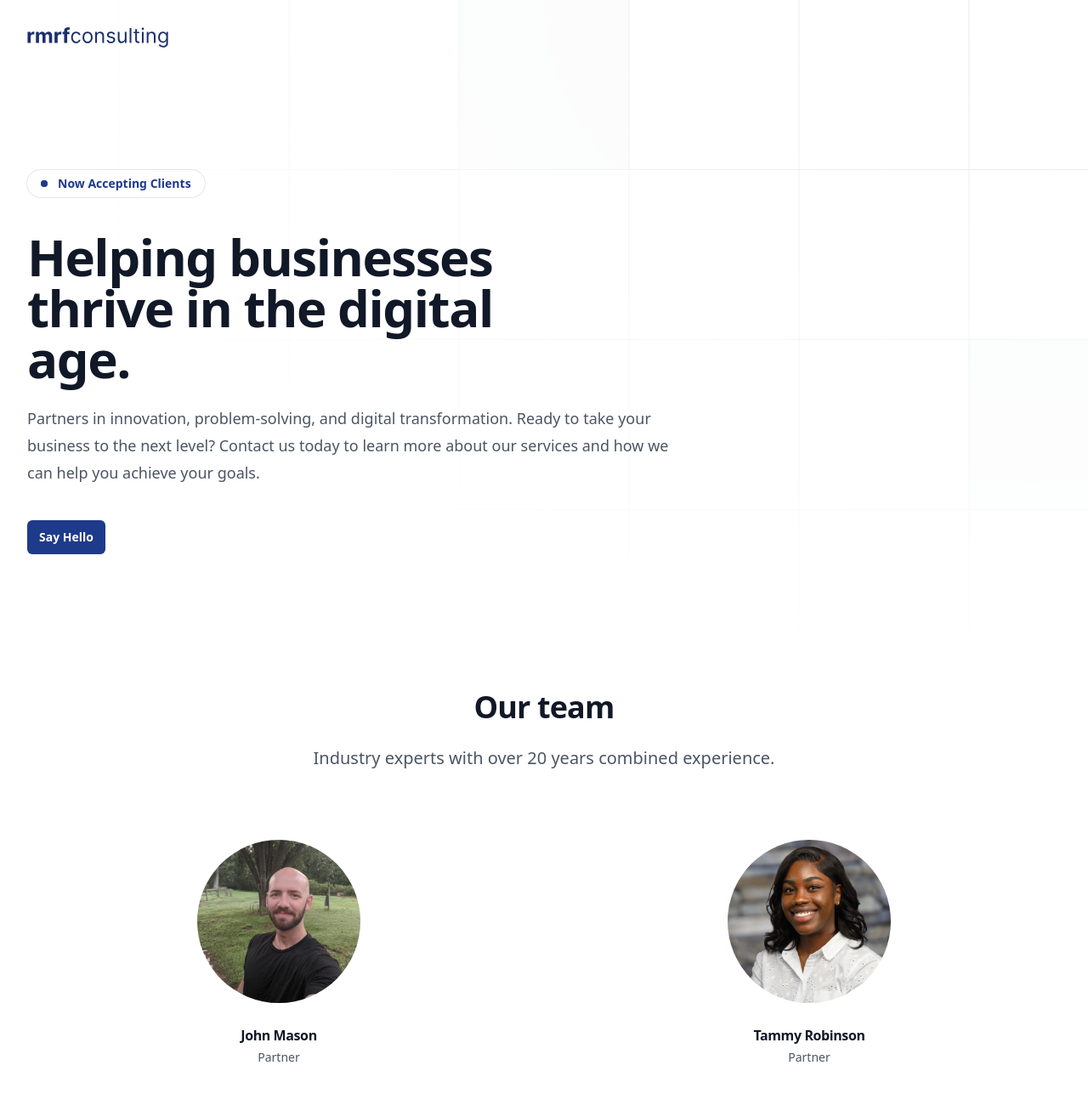
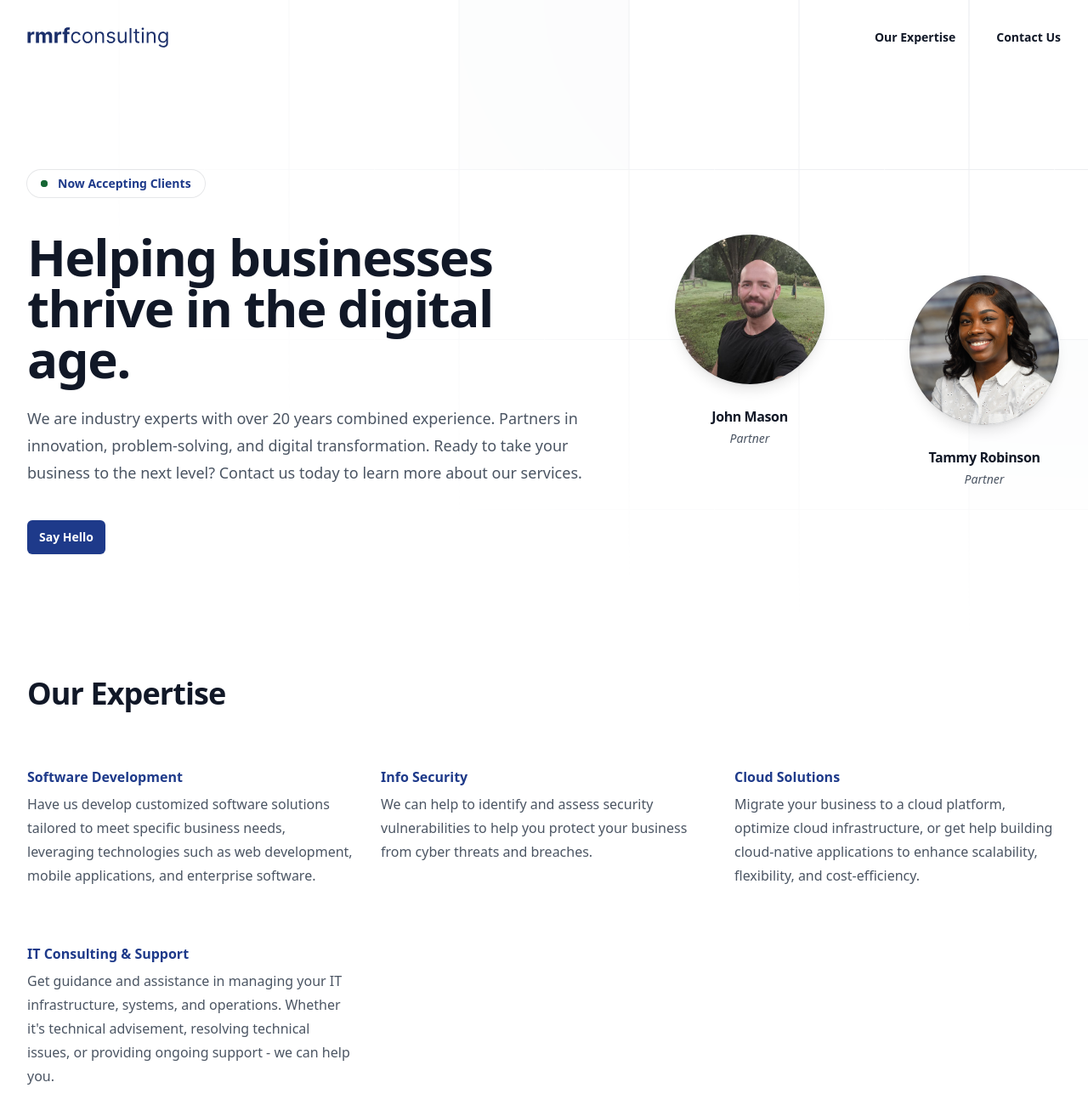
Before and after one commit to rmrfconsulting/rmrfconsulting.github.io, a plain HTML site: page index.html in a window 1280 px wide. Shown: the top 1300 px of the page at 85% size. Drawn offline with nearby package versions, Linux system fonts and the light colour scheme.

Commit message:
add expertise section and move team photos

```diff
--- a/index.html
+++ b/index.html
@@ -7,13 +7,25 @@
     <script src="https://cdn.tailwindcss.com"></script>
 </head>
 <body>
+  <div class="min-w-[320px]">
     <div class="bg-white">
-      <header class="absolute inset-x-0 top-0 z-50">
-        <nav class="mx-auto max-w-7xl flex items-center justify-between p-6 lg:p-8" aria-label="Global">
+      <header class="absolute inset-x-0 top-0 z-50 min-w-[320px]">
+        <nav class="mx-auto max-w-7xl flex items-center justify-between p-6 md:p-8 md:px-12 lg:px-8" aria-label="Global">
           <div class="flex lg:flex-1">
-            <a href="#" class="-m-1.5 p-1.5">
+            <a href="/" class="-m-1.5 p-1.5">
               <span class="sr-only">RMRF Consulting</span>
               <img class="h-6 w-auto" src="/assets/img/logo.svg" alt="RMRF Consulting Logo">
+            </a>
+          </div>
+          <div class="hidden md:flex md:gap-x-12">
+            <a href="#expertise" class="text-sm font-semibold leading-6 text-gray-900 hover:text-gray-600">Our Expertise</a>
+            <a href="mailto:contact@rmrfconsulting.com" class="text-sm font-semibold leading-6 text-gray-900 hover:text-gray-600">Contact Us</a>
+          </div>
+          <div class="md:hidden">
+            <a href="mailto:contact@rmrfconsulting.com" class="text-sm font-semibold leading-6 text-gray-900 hover:text-gray-600">
+              <svg xmlns="http://www.w3.org/2000/svg" fill="none" viewBox="0 0 24 24" stroke-width="1.5" stroke="currentColor" class="w-6 h-6">
+                <path stroke-linecap="round" stroke-linejoin="round" d="M21.75 6.75v10.5a2.25 2.25 0 0 1-2.25 2.25h-15a2.25 2.25 0 0 1-2.25-2.25V6.75m19.5 0A2.25 2.25 0 0 0 19.5 4.5h-15a2.25 2.25 0 0 0-2.25 2.25m19.5 0v.243a2.25 2.25 0 0 1-1.07 1.916l-7.5 4.615a2.25 2.25 0 0 1-2.36 0L3.32 8.91a2.25 2.25 0 0 1-1.07-1.916V6.75" />
+              </svg>
             </a>
           </div>
         </nav>
@@ -31,47 +43,69 @@
           </svg>
           <rect width="100%" height="100%" stroke-width="0" fill="url(#83fd4e5a-9d52-42fc-97b6-718e5d7ee527)" />
         </svg>
-        <div class="mx-auto max-w-7xl px-6 py-24 sm:py-32 lg:flex lg:items-center lg:gap-x-10 lg:px-8 lg:py-40">
-          <div class="mx-auto max-w-3xl lg:mx-0 lg:flex-auto">
+        <div class="mx-auto max-w-7xl px-6 py-24 sm:pt-32 lg:flex lg:items-center lg:gap-x-16 lg:px-8 lg:pt-40">
+          <div class="mx-auto max-w-2xl lg:mx-0 lg:flex-auto">
             <div class="flex">
               <div class="relative flex items-center gap-x-3 rounded-full px-4 py-1 text-sm leading-6 text-gray-600 ring-1 ring-gray-900/10 hover:ring-gray-900/20">
                 <span class="relative flex h-2 w-2">
-                  <span class="animate-ping absolute inline-flex h-full w-full rounded-full bg-blue-800 opacity-75"></span>
-                  <span class="relative inline-flex rounded-full h-2 w-2 bg-blue-900"></span>
+                  <span class="animate-ping absolute inline-flex h-full w-full rounded-full bg-green-700 opacity-75"></span>
+                  <span class="relative inline-flex rounded-full h-2 w-2 bg-green-800"></span>
                 </span>
                 <span class="font-semibold text-blue-900">Now Accepting Clients</span>
               </div>
             </div>
             <h1 class="mt-10 max-w-2xl text-4xl font-bold tracking-tight text-gray-900 sm:text-6xl">Helping businesses thrive in the digital age.</h1>
-            <p class="mt-6 text-lg leading-8 text-gray-600">Partners in innovation, problem-solving, and digital transformation. Ready to take your business to the next level? Contact us today to learn more about our services and how we can help you achieve your goals.</p>
+            <p class="mt-6 text-lg leading-8 text-gray-600">We are industry experts with over 20 years combined experience. Partners in innovation, problem-solving, and digital transformation. Ready to take your business to the next level? Contact us today to learn more about our services.</p>
             <div class="mt-10 flex items-center gap-x-6">
-              <a href="#" class="rounded-md bg-blue-900 px-3.5 py-2.5 text-sm font-semibold text-white shadow-sm hover:bg-blue-800 focus-visible:outline focus-visible:outline-2 focus-visible:outline-offset-2 focus-visible:outline-blue-900">Say Hello</a>
+              <a href="mailto:contact@rmrfconsulting.com" class="rounded-md bg-blue-900 px-3.5 py-2.5 text-sm font-semibold text-white shadow-sm hover:bg-blue-800 focus-visible:outline focus-visible:outline-2 focus-visible:outline-offset-2 focus-visible:outline-blue-900">Say Hello</a>
             </div>
           </div>
           <div class="mt-16 sm:mt-24 lg:mt-0 lg:flex-shrink-0 lg:flex-grow">
             <!-- hold -->
+            <ul role="list" class="mx-auto grid max-w-2xl sm:grid-cols-2 gap-x-12 gap-y-16 text-center lg:mx-0 lg:max-w-none lg:-mr-6">
+              <li>
+                <div class="relative mx-auto h-44 w-44 rounded-full">
+                  <img class="mx-auto w-full h-full rounded-full shadow-lg" src="/assets/img/mason.jpeg" alt="John Mason, Engineer">
+                  <div class="pointer-events-none absolute inset-0 rounded-full ring-1 ring-inset ring-gray-900/10"></div>
+                </div>
+                <h3 class="mt-6 text-base font-semibold leading-7 tracking-tight text-gray-900">John Mason</h3>
+                <p class="text-sm leading-6 text-gray-600 italic">Partner</p>
+              </li>
+              <li class="lg:pt-12">
+                <div class="relative mx-auto h-44 w-44 rounded-full">
+                  <img class="mx-auto w-full h-full rounded-full shadow-lg" src="/assets/img/robinson.jpeg" alt="Tammy Robinson, Engineer">
+                  <div class="pointer-events-none absolute inset-0 rounded-full ring-1 ring-inset ring-gray-900/10"></div>
+                </div>
+                <h3 class="mt-6 text-base font-semibold leading-7 tracking-tight text-gray-900">Tammy Robinson</h3>
+                <p class="text-sm leading-6 text-gray-600 italic">Partner</p>
+              </li>
+            </ul>
           </div>
         </div>
       </div>
     </div>
-
-    <div class="mx-auto max-w-7xl px-6 lg:px-8">
-      <div class="mx-auto max-w-2xl text-center">
-        <h2 class="text-4xl font-bold tracking-tight text-gray-900 sm:text-4xl">Our team</h2>
-        <p class="mt-6 text-xl leading-8 text-gray-600">Industry experts with over 20 years combined experience.</p>
+    <div class="mx-auto max-w-7xl px-6 lg:px-8 lg:mt-12">
+      <div id="expertise" class="mx-auto max-w-2xl lg:mx-0">
+        <h2 class="text-3xl font-bold tracking-tight text-gray-900 sm:text-4xl">Our Expertise</h2>
       </div>
-      <ul role="list" class="mx-auto mt-20 grid max-w-2xl grid-cols-2 gap-x-8 gap-y-16 text-center lg:mx-0 lg:max-w-none">
-        <li>
-          <img class="mx-auto h-24 w-24 rounded-full md:h-36 md:w-36 lg:h-48 lg:w-48" src="/assets/img/mason.jpeg" alt="John Mason, Engineer">
-          <h3 class="mt-6 text-base font-semibold leading-7 tracking-tight text-gray-900">John Mason</h3>
-          <p class="text-sm leading-6 text-gray-600">Partner </p>
-        </li>
-        <li>
-          <img class="mx-auto h-24 w-24 rounded-full md:h-36 md:w-36 lg:h-48 lg:w-48" src="/assets/img/robinson.jpeg" alt="Tammy Robinson, Engineer">
-          <h3 class="mt-6 text-base font-semibold leading-7 tracking-tight text-gray-900">Tammy Robinson</h3>
-          <p class="text-sm leading-6 text-gray-600">Partner</p>
-        </li>
-      </ul>
+      <dl class="mx-auto mt-16 grid max-w-2xl grid-cols-1 gap-x-8 gap-y-16 text-base leading-7 sm:grid-cols-2 lg:mx-0 lg:max-w-none lg:grid-cols-3">
+        <div>
+          <dt class="font-semibold text-blue-900">Software Development</dt>
+          <dd class="mt-1 text-gray-600">Have us develop customized software solutions tailored to meet specific business needs, leveraging technologies such as web development, mobile applications, and enterprise software.</dd>
+        </div>
+        <div>
+          <dt class="font-semibold text-blue-900">Info Security</dt>
+          <dd class="mt-1 text-gray-600">We can help to identify and assess security vulnerabilities to help you protect your business from cyber threats and breaches.</dd>
+        </div>
+        <div>
+          <dt class="font-semibold text-blue-900">Cloud Solutions</dt>
+          <dd class="mt-1 text-gray-600">Migrate your business to a cloud platform, optimize cloud infrastructure, or get help building cloud-native applications to enhance scalability, flexibility, and cost-efficiency.</dd>
+        </div>
+        <div>
+          <dt class="font-semibold text-blue-900">IT Consulting & Support</dt>
+          <dd class="mt-1 text-gray-600">Get guidance and assistance in managing your IT infrastructure, systems, and operations. Whether it's technical advisement, resolving technical issues, or providing ongoing support &dash; we can help you.</dd>
+        </div>
+      </dl>
     </div>
 
     <footer class="mx-auto max-w-7xl px-6 pb-8 lg:px-8">
@@ -84,5 +118,6 @@
         </p>
       </div>
     </footer>
+  </div>
 </body>
 </html>
```
